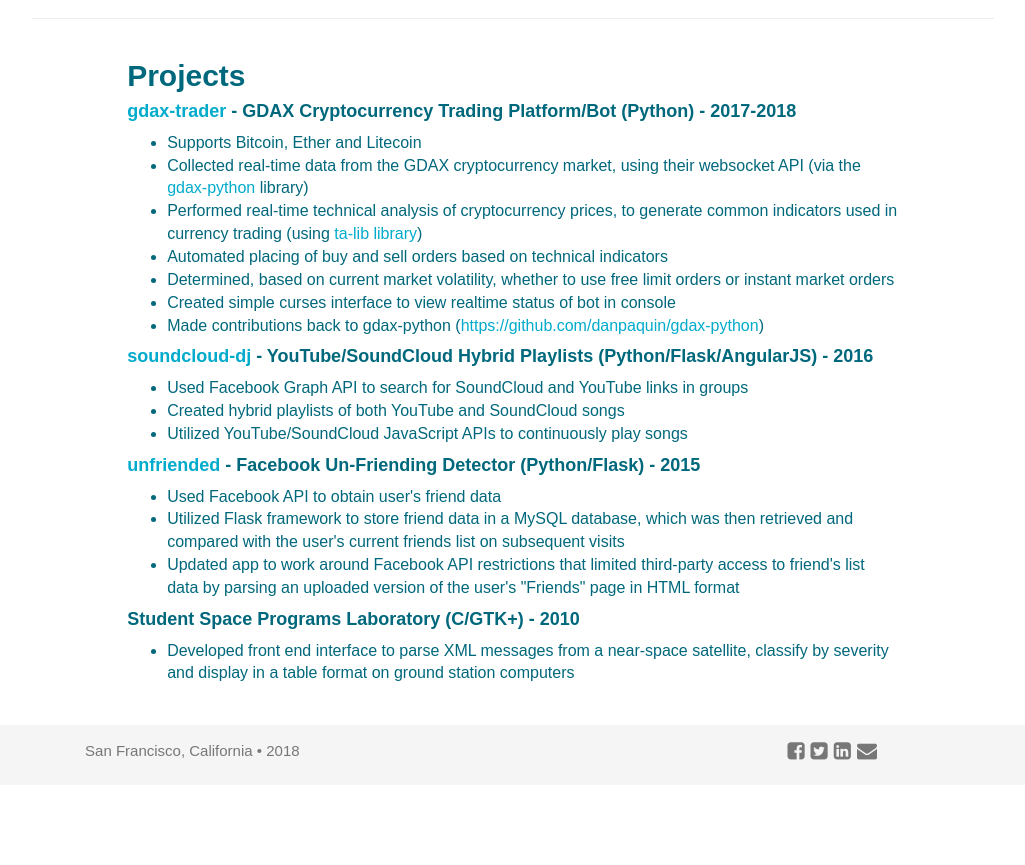
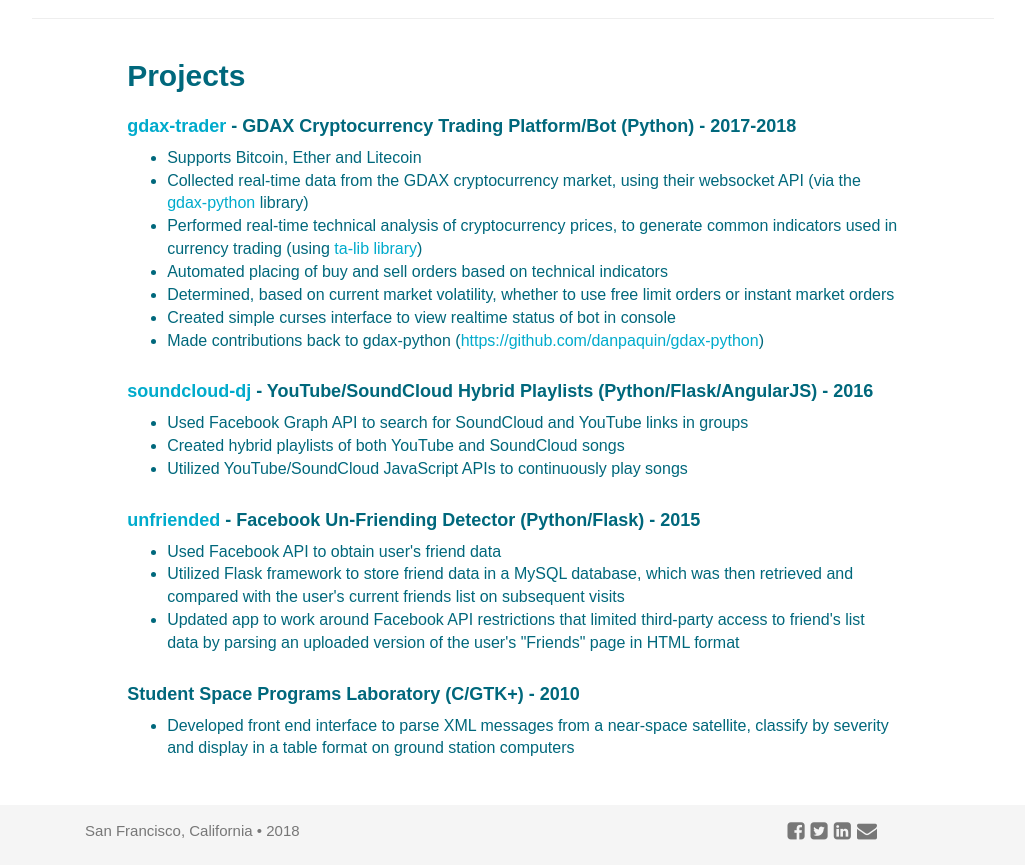
Before and after one commit to mcardillo55/portfolio-react, a React (Create React App) app: page /projects in a window 1280 px wide. Shown: the part 354-1219 px from the top of the page, without its empty margins (127-1152 px from the left). Before the commit the page ends 1139 px from the top, so only its background shows below. Built offline with nearby package versions, Linux system fonts and the light colour scheme.

Commit message:
Add some padding between projects

```diff
--- a/src/App.css
+++ b/src/App.css
@@ -91,6 +91,11 @@
     cursor: pointer;
 }
 
+.project {
+  padding-top: 5px;
+  padding-bottom: 5px;
+}
+
 #footer-container {
     margin-top: 15px;
     font-size: 15px;
--- a/src/components/ProjectsSection.jsx
+++ b/src/components/ProjectsSection.jsx
@@ -16,12 +16,16 @@
                     <li>Created simple curses interface to view realtime status of bot in console</li>
                     <li>Made contributions back to gdax-python (<a href="https://github.com/danpaquin/gdax-python">https://github.com/danpaquin/gdax-python</a>)</li>
                 </ul>
+            </div>
+            <div className="project">
                 <h4><a href="https://github.com/mcardillo55/soundcloud-dj">soundcloud-dj</a> - YouTube/SoundCloud Hybrid Playlists (Python/Flask/AngularJS) - 2016</h4>
                 <ul>
                     <li>Used Facebook Graph API to search for SoundCloud and YouTube links in groups</li>
                     <li>Created hybrid playlists of both YouTube and SoundCloud songs</li>
                     <li>Utilized YouTube/SoundCloud JavaScript APIs to continuously play songs</li>
                 </ul>
+            </div>
+            <div className="project">
                 <h4><a href="https://github.com/mcardillo55/unfriended-flask">unfriended</a> - Facebook Un-Friending Detector (Python/Flask) - 2015</h4>
                 <ul>
                     <li>Used Facebook API to obtain user's friend data</li>
```
